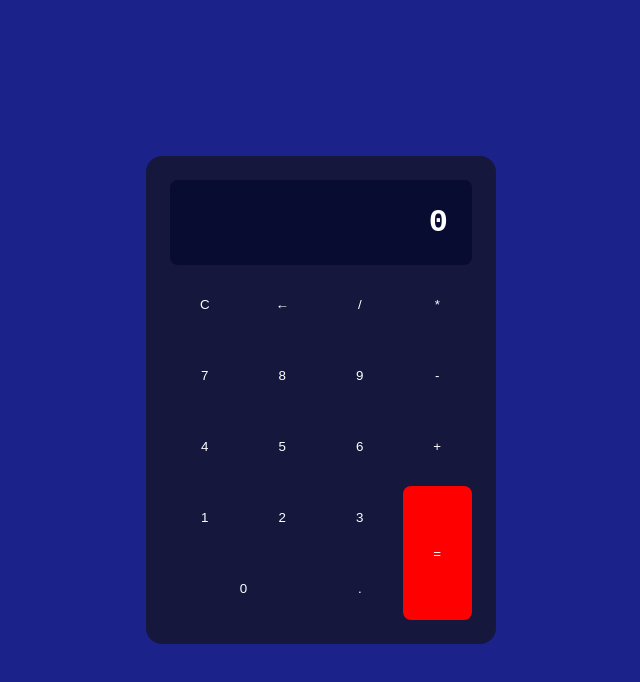
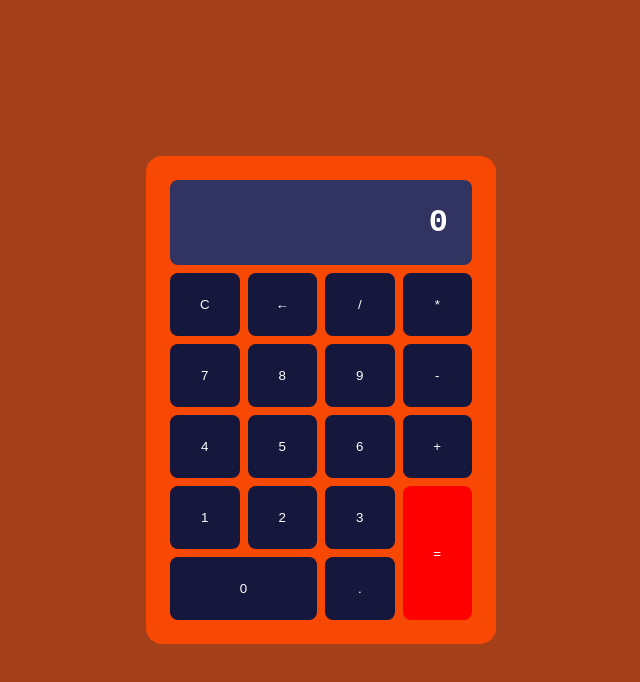
Before and after one commit to Luiiz92/Calculadora, a plain HTML site: page index.html in a window 1280 px wide. Shown: the whole page, without its empty margins (319-959 px from the left). Drawn offline with Linux system fonts and the light colour scheme.

Commit message:
Add files via upload

```diff
--- a/styles.css
+++ b/styles.css
@@ -7,13 +7,13 @@
 
 body{
     min-height: 100vh;
-    background-color: #1b228a;
+    background-color: #a34019;
     display: grid;
     place-items: center;
 }
 
 .calculadora{
-    background-color: #15173c;
+    background-color: #f84904;
     color: white;
     width: 350px;
     max-width: 100%;
@@ -26,7 +26,7 @@ body{
 
 .pantalla{
     grid-column: 1 / -1;
-    background-color:#090c31;
+    background-color:#313461;
     padding: 1.5rem;
     font-size: 2rem;
     text-align: right;
@@ -49,7 +49,7 @@ body{
 
 }
 .btn:hover{
-    background-color: #090c31;
+    background-color: #5d5f85;
 }
 
 #cero{
```
